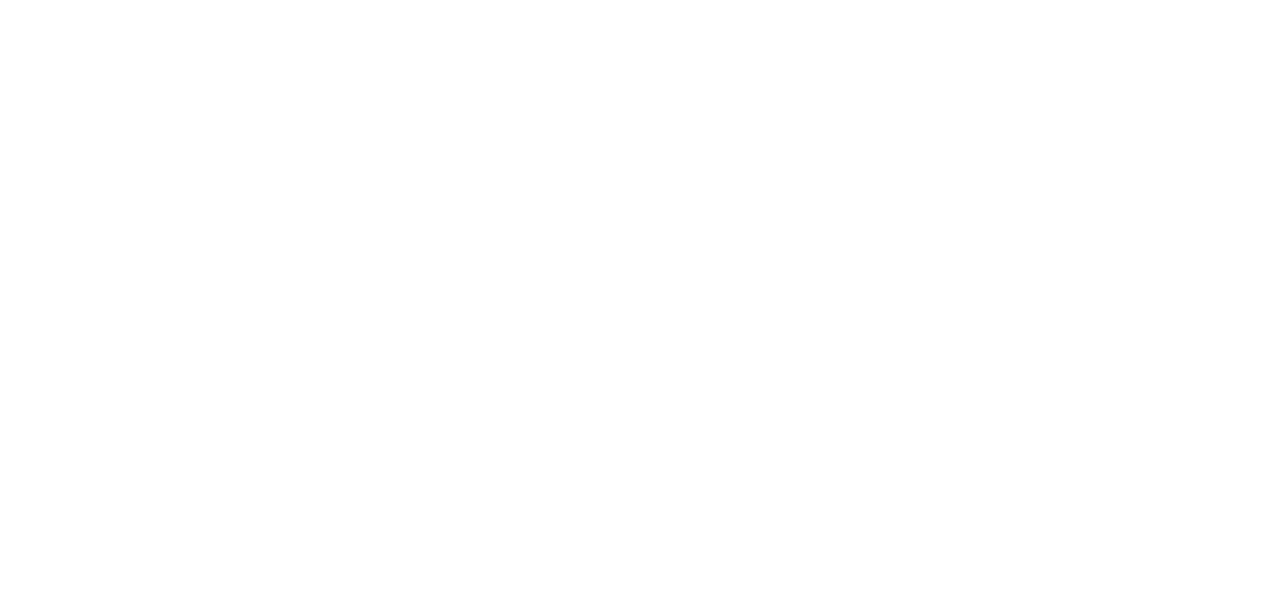
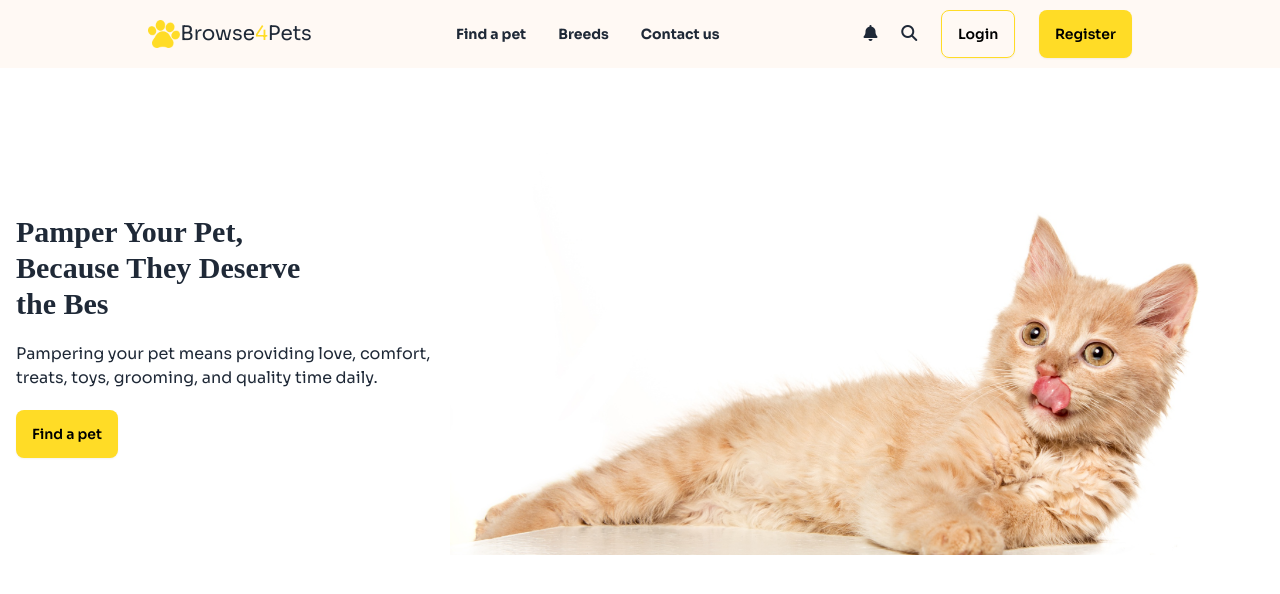
Before and after one commit to rudropratap-debug/B-11-A-3, a plain HTML site: page index.html in a window 1280 px wide. Drawn offline with nearby package versions, Linux system fonts and the light colour scheme; a web font is replaced by a local one.

Commit message:
added full header section with the navbar and banner

```diff
--- a/index.html
+++ b/index.html
@@ -12,22 +12,91 @@
     <link rel="preconnect" href="https://fonts.gstatic.com" crossorigin>
     <link href="https://fonts.googleapis.com/css2?family=ADLaM+Display&family=Sora:wght@100..800&display=swap" rel="stylesheet">
 
+    <!-- font awesome  -->
+    <script src="https://kit.fontawesome.com/01b0fb89a9.js" crossorigin="anonymous"></script>
     <style>
-        .adlam-display-regular {
+        .font-adlam{
         font-family: "ADLaM Display", serif;
         }
         .font-sora{
         font-family: "Sora", serif;
         }
     </style>
+    <!-- for custom color -->
+    <script>
+        tailwind.config = {
+          theme: {
+            extend: {
+              colors: {
+                clifford: '#da373d',
+                'pet-primary': '#FFF9F4;',
+                'btn-primary': '#FFDC26;',
+              },
+            },
+          },
+        }
+      </script>
+
 </head>
 <body>
     <!-- header section style -->
-    <header>
+    <header class=" font-sora">
+        <nav class="bg-pet-primary container mx-auto px-4">
+            <div class="navbar justify-between md:justify-evenly">
+                <div class="">
+                <a class="text-xl flex items-center">
+                    <img class="w-8" src="c1-assets/logo-header.png" alt="">
+                    <h4 class="hidden md:inline">Browse<span class="text-btn-primary">4</span>Pets</h4>
+                </a>
+                </div>
+                <div class="navbar-center hidden lg:flex">
+                  <ul class="menu menu-horizontal px-1">
+                    <li class="font-bold"><a>Find a pet</a></li>
+                    <li class="font-bold"><a>Breeds</a></li>
+                    <li class="font-bold"><a>Contact us</a></li>
+                  </ul>
+                </div>
+                <div class="hidden md:inline space-x-5">
+                    <i class="fa-solid fa-bell"></i>
+                    <i class="fa-solid fa-magnifying-glass"></i>
+                    <button class="btn  bg-transparent text-black border-btn-primary">Login</button>
+                    <button class="btn  bg-btn-primary border-none text-black">Register</button>
+                </div>
+              <div class="md:hidden">
+                <i class="fa-solid fa-bars"></i>
+              </div>
+        </nav>
 
+        <!-- banner section start -->
+    <section class="container mx-auto mt-8">
+        <div class="hero  ">
+            <div class="hero-content flex-col md:flex-row">
+
+            <div class="space-y-5">
+                    <h1 class="text-3xl font-bold font-adlam">Pamper Your Pet,<br> Because They Deserve  <br> the Bes</h1>
+                    <p class="font-sora">
+                        Pampering your pet means providing love, comfort, treats, toys, grooming, and quality time daily.
+                    </p>
+                    <button class="btn  bg-btn-primary border-none text-black font-sora">Find a pet</button>
+            </div>
+            <div>
+                <img
+                src="c1-assets/cat-big.png"
+                class="relative -left-4  md:-left-10 " />
+            </div>
+
+            </div>
+          </div>
+    </section>
+    <!-- banner section start -->
     </header>
     <!-- header section end -->
-    <main></main>
+
+
+
+    <main>
+
+    </main>
     <footer></footer>
 </body>
 </html>
```
